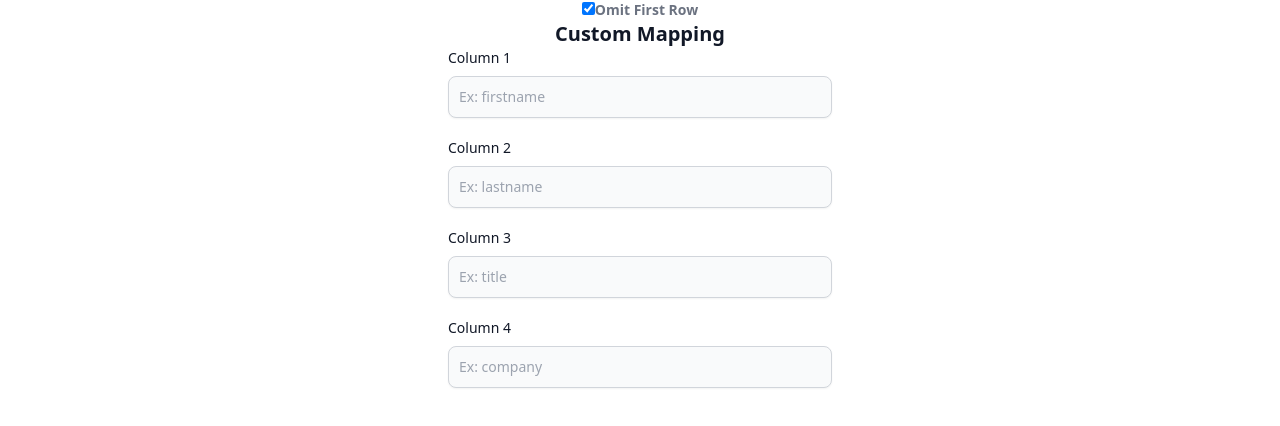
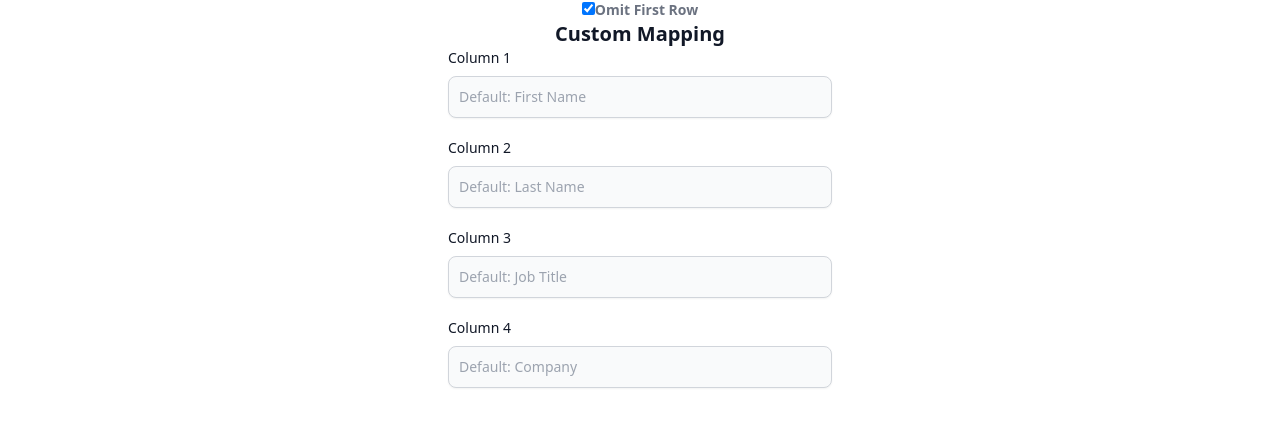
Before and after one commit to likurocplus/name-badges, a React app: page / in a window 1280 px wide. Shown: the part 384-810 px from the top of the page. Built offline with nearby package versions, Linux system fonts and the light colour scheme.

Commit message:
update UI: replace placeholder

```diff
--- a/src/components/UploadButton.jsx
+++ b/src/components/UploadButton.jsx
@@ -131,7 +131,7 @@ const UploadButton = () => {
             id="firstName"
             name="firstName"
             className="shadow-sm bg-gray-50 border border-gray-300 text-gray-900 text-sm rounded-lg focus:ring-blue-500 focus:border-blue-500 block w-full p-2.5 dark:bg-gray-700 dark:border-gray-600 dark:placeholder-gray-400 dark:text-white dark:focus:ring-blue-500 dark:focus:border-blue-500 dark:shadow-sm-light"
-            placeholder="Ex: firstname"
+            placeholder="Default: First Name"
             onChange={handleMappingChange}
           />
         </div>
@@ -147,7 +147,7 @@ const UploadButton = () => {
             id="lastName"
             name="lastName"
             className="shadow-sm bg-gray-50 border border-gray-300 text-gray-900 text-sm rounded-lg focus:ring-blue-500 focus:border-blue-500 block w-full p-2.5 dark:bg-gray-700 dark:border-gray-600 dark:placeholder-gray-400 dark:text-white dark:focus:ring-blue-500 dark:focus:border-blue-500 dark:shadow-sm-light"
-            placeholder="Ex: lastname"
+            placeholder="Default: Last Name"
             onChange={handleMappingChange}
           />
         </div>
@@ -163,7 +163,7 @@ const UploadButton = () => {
             id="title"
             name="title"
             className="shadow-sm bg-gray-50 border border-gray-300 text-gray-900 text-sm rounded-lg focus:ring-blue-500 focus:border-blue-500 block w-full p-2.5 dark:bg-gray-700 dark:border-gray-600 dark:placeholder-gray-400 dark:text-white dark:focus:ring-blue-500 dark:focus:border-blue-500 dark:shadow-sm-light"
-            placeholder="Ex: title"
+            placeholder="Default: Job Title"
             onChange={handleMappingChange}
           />
         </div>
@@ -179,7 +179,7 @@ const UploadButton = () => {
             id="company"
             name="company"
             className="shadow-sm bg-gray-50 border border-gray-300 text-gray-900 text-sm rounded-lg focus:ring-blue-500 focus:border-blue-500 block w-full p-2.5 dark:bg-gray-700 dark:border-gray-600 dark:placeholder-gray-400 dark:text-white dark:focus:ring-blue-500 dark:focus:border-blue-500 dark:shadow-sm-light"
-            placeholder="Ex: company"
+            placeholder="Default: Company"
             onChange={handleMappingChange}
           />
         </div>
```
